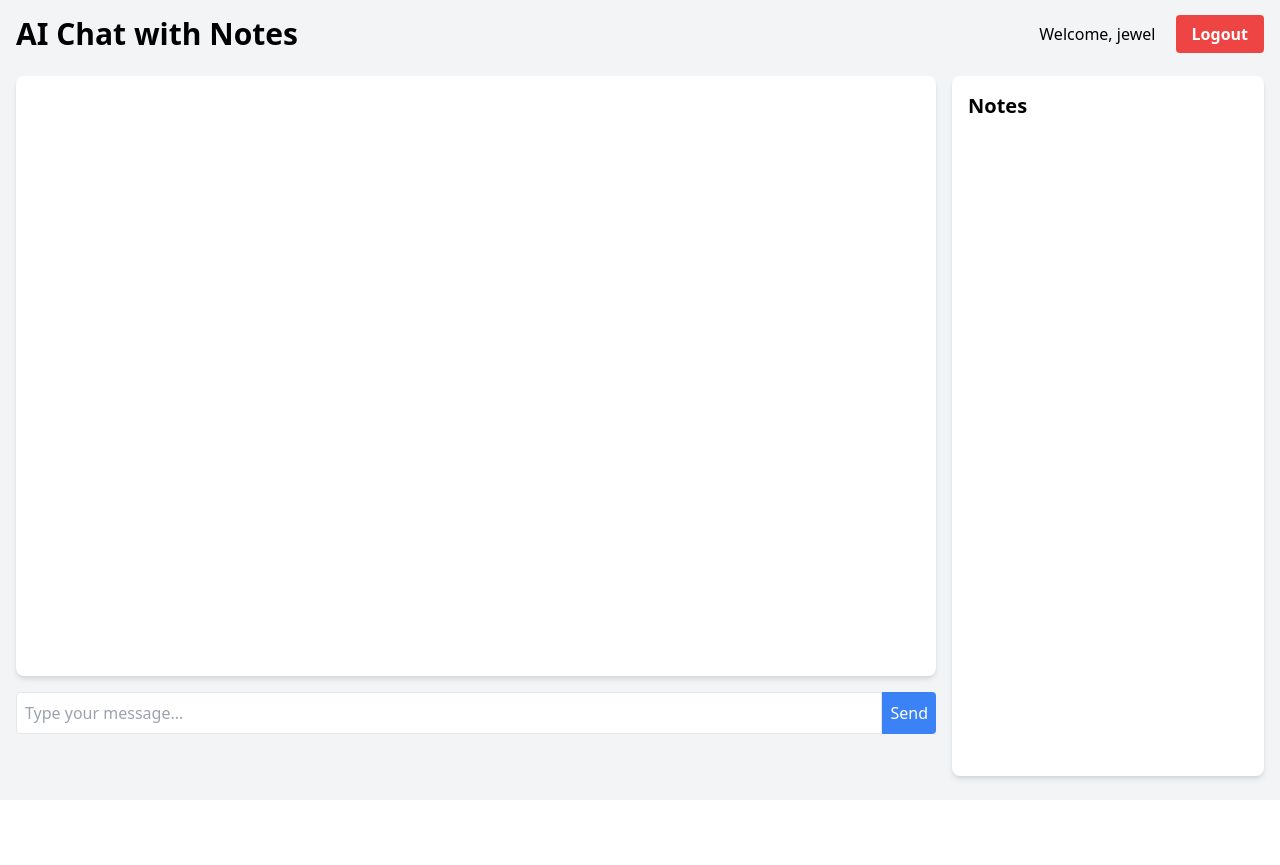
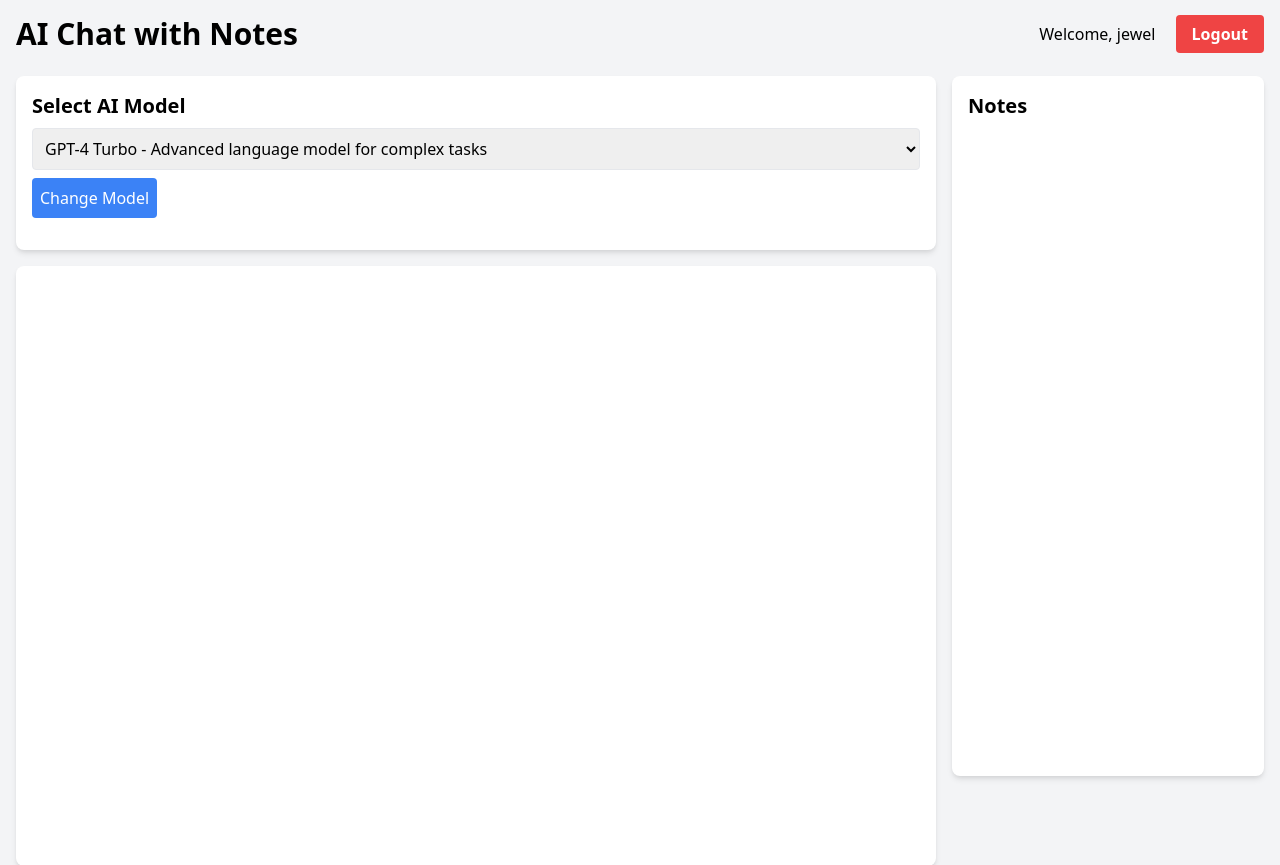
Before and after one commit to allenkiesha/GPTme-Rep, a Flask app: page /chat in a window 1280 px wide. Shown: the top 865 px of the page. Before the commit the page ends 785 px from the top, so only its background shows below. Run offline with Flask 3, Linux system fonts and the light colour scheme; a user stored in the database is signed in; data that the repository does not hold is empty.

Commit message:
Agent query: Can you select different AI models from the dropdown and send a test message for each? Do you notice any difference in the responses?

```diff
--- a/app.py
+++ b/app.py
@@ -1,6 +1,6 @@
 import os
 import logging
-from flask import Flask, render_template, request, jsonify, redirect, url_for, flash
+from flask import Flask, render_template, request, jsonify, redirect, url_for, flash, session
 from flask_sqlalchemy import SQLAlchemy
 from flask_login import LoginManager, UserMixin, login_user, login_required, logout_user, current_user
 from werkzeug.security import generate_password_hash, check_password_hash
@@ -20,6 +20,13 @@ login_manager.login_view = 'login'
 # Initialize OpenAI client
 OPENAI_API_KEY = os.environ.get("OPENAI_API_KEY")
 openai_client = OpenAI(api_key=OPENAI_API_KEY)
+
+# Define AI models
+AI_MODELS = {
+    'gpt-4o': {'name': 'GPT-4 Turbo', 'description': 'Advanced language model for complex tasks'},
+    'gpt-4o-mini': {'name': 'GPT-4 Mini', 'description': 'Efficient model for simpler tasks'},
+    'claude-2': {'name': 'Claude 2', 'description': 'Alternative AI with unique capabilities'},
+}
 
 class User(UserMixin, db.Model):
     id = db.Column(db.Integer, primary_key=True)
@@ -54,16 +61,28 @@ def chat_page():
         app.logger.warning(f'Unauthenticated user tried to access chat page')
         return redirect(url_for('login'))
     app.logger.info(f'Rendering chat template for user {current_user.username}')
-    return render_template('chat.html')
+    return render_template('chat.html', ai_models=AI_MODELS)
+
+@app.route('/select_model', methods=['POST'])
+@login_required
+def select_model():
+    model = request.form.get('model')
+    if model in AI_MODELS:
+        session['selected_model'] = model
+        flash(f'Model changed to {AI_MODELS[model]["name"]}', 'success')
+    else:
+        flash('Invalid model selection', 'error')
+    return redirect(url_for('chat_page'))
 
 @app.route('/chat', methods=['POST'])
 @login_required
 def chat():
     user_message = request.json['message']
+    selected_model = session.get('selected_model', 'gpt-4o')
 
     try:
         completion = openai_client.chat.completions.create(
-            model="gpt-4o",
+            model=selected_model,
             messages=[{"role": "user", "content": user_message}],
             max_tokens=150
         )
@@ -128,6 +147,7 @@ def login():
         user = User.query.filter_by(username=username).first()
         if user and user.check_password(password):
             login_user(user)
+            session['selected_model'] = 'gpt-4o'  # Set default model on login
             app.logger.info(f'User {username} logged in successfully')
             flash('Logged in successfully.', 'success')
             app.logger.info(f"Redirecting to chat_page for user {username}")
--- a/templates/chat.html
+++ b/templates/chat.html
@@ -26,6 +26,17 @@
         </div>
         <div class="flex">
             <div class="w-3/4 pr-4">
+                <div class="bg-white rounded-lg shadow-md p-4 mb-4">
+                    <h2 class="text-xl font-bold mb-2">Select AI Model</h2>
+                    <form action="{{ url_for('select_model') }}" method="POST" class="mb-4">
+                        <select name="model" class="w-full p-2 border rounded">
+                            {% for model_id, model_info in ai_models.items() %}
+                                <option value="{{ model_id }}">{{ model_info.name }} - {{ model_info.description }}</option>
+                            {% endfor %}
+                        </select>
+                        <button type="submit" class="mt-2 bg-blue-500 text-white p-2 rounded">Change Model</button>
+                    </form>
+                </div>
                 <div class="bg-white rounded-lg shadow-md p-4 mb-4 chat-container"></div>
                 <form id="chat-form" class="mt-4">
                     <div class="flex">
```
